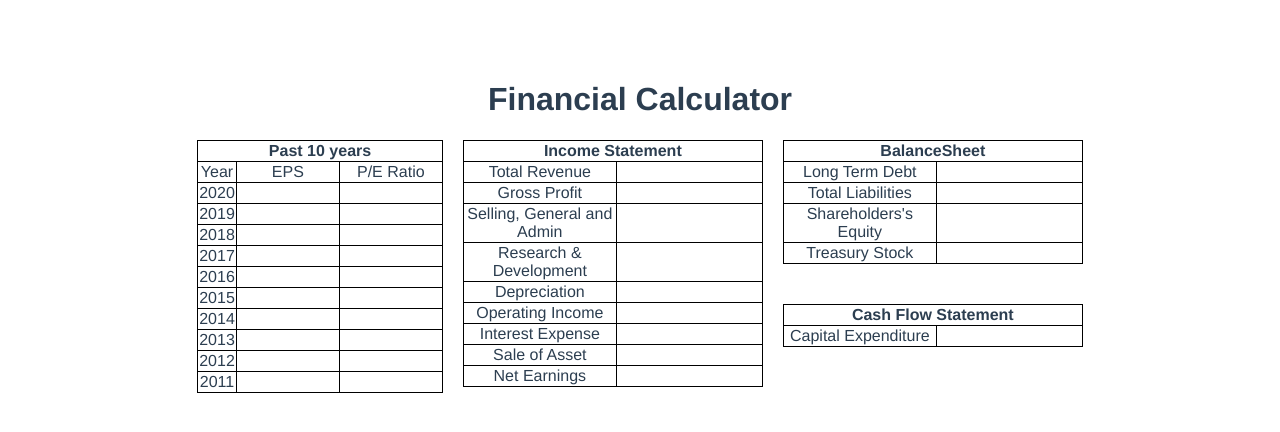
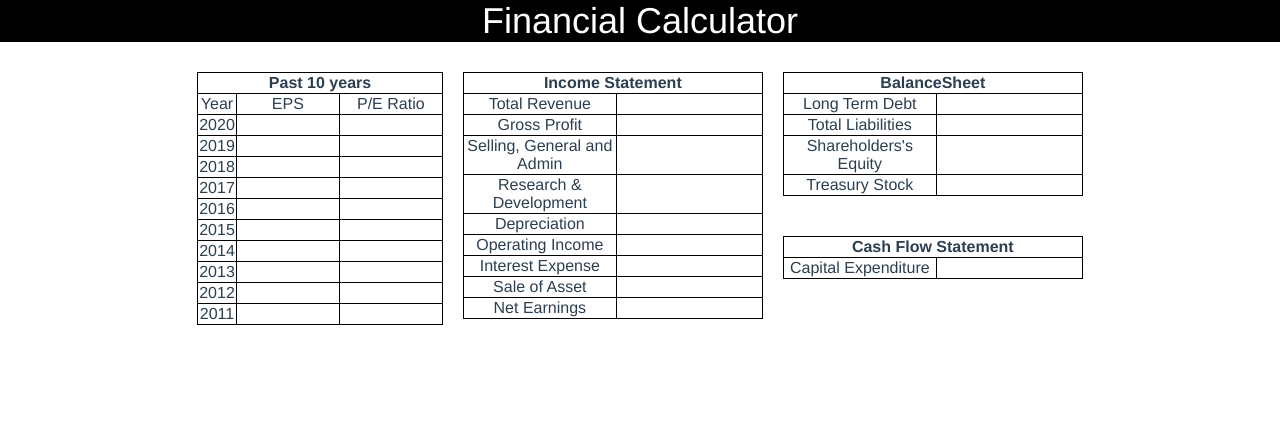
Before and after one commit to ryanwalterlee/Financial-Calculator, a Vue app: page / in a window 1280 px wide. Shown: the top 432 px of the page. Built offline with nearby package versions, Linux system fonts and the light colour scheme.

Commit message:
add simple header

```diff
--- a/public/index.html
+++ b/public/index.html
@@ -7,7 +7,7 @@
     <link rel="icon" href="<%= BASE_URL %>favicon.ico">
     <title><%= htmlWebpackPlugin.options.title %></title>
   </head>
-  <body>
+  <body style="margin:0">
     <noscript>
       <strong>We're sorry but <%= htmlWebpackPlugin.options.title %> doesn't work properly without JavaScript enabled. Please enable it to continue.</strong>
     </noscript>
--- a/src/App.vue
+++ b/src/App.vue
@@ -1,6 +1,7 @@
 <template>
   <div id="app">
-    <h1>Financial Calculator</h1>
+
+      <Header class="header" message="Financial Calculator" />
       <div class="fundamentals">
         <Past10years/>
         <IncomeStatement/>
@@ -9,10 +10,12 @@
           <CashFlowStatement/>
         </div>
       </div>
+
   </div>
 </template>
 
 <script>
+import Header from './components/Header.vue'
 import Past10years from './components/Past10years.vue'
 import IncomeStatement from './components/IncomeStatement.vue'
 import BalanceSheet from './components/BalanceSheet.vue'
@@ -21,6 +24,7 @@ import CashFlowStatement from './components/CashFlowStatement.vue'
 export default {
   name: 'App',
   components: {
+    Header,
     Past10years,
     IncomeStatement,
     BalanceSheet,
@@ -36,7 +40,6 @@ export default {
   -moz-osx-font-smoothing: grayscale;
   text-align: center;
   color: #2c3e50;
-  margin-top: 60px;
   display: flex;
   align-items: center;
   flex-direction: column;
@@ -44,17 +47,22 @@ export default {
 
 .fundamentals {
   display: flex;
-  flex-direction: row;
+  flex-direction: row; /* put statistics side by side */
+  width: 100%;
+  margin-top: 30px; /* add space from header */
+  margin-bottom: 30px;
+  justify-content: center; /* center in the webpage */
+
 }
 
 .balancecash {
   display: flex;
-  flex-direction: column;
-  align-items: flex-end;
+  flex-direction: column; /* stack balance on top of cash */
   }
 
-td {
-  white-space:nowrap;
+.header {
+  width: 100%; /* Enlarge header to full width */
 }
 
+
 </style>
--- /dev/null
+++ b/src/components/Header.vue
@@ -0,0 +1,23 @@
+<template>
+    <div>
+        <header class="header">{{ message }}</header>
+    </div>
+</template>
+
+<script>
+export default {
+    name: "FinancialCalculator",
+    props: {
+        message: String,
+    }
+}
+</script>
+
+<style scoped>
+.header {
+    background-color: black;
+    color: white;
+    width: 100%;
+    font-size: 150%;
+}
+</style>
```
Lines whose indentation alone changed are shown as unchanged.
